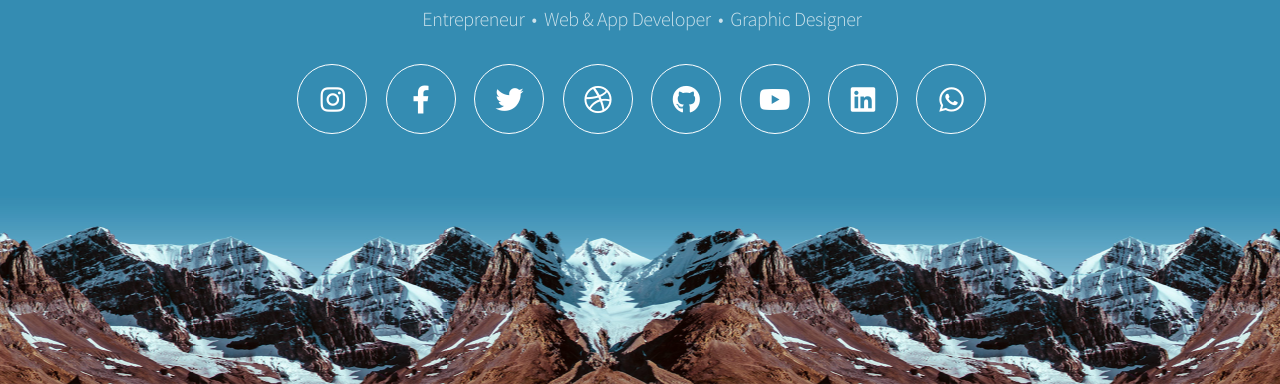
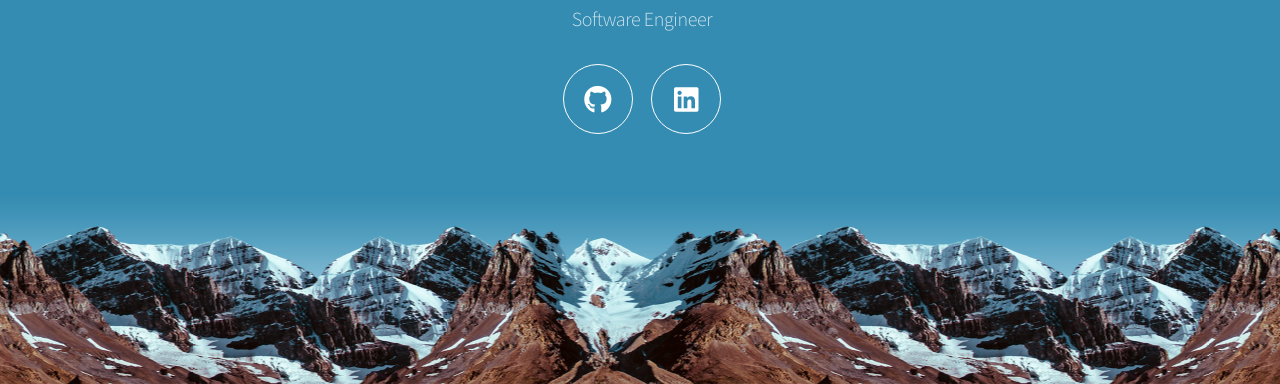
Before and after one commit to rchirag101/rchirag101.github.io, a plain HTML site: page index.html in a window 1280 px wide. Shown: the part 416-800 px from the top of the page. Drawn offline with Linux system fonts and the light colour scheme.

Commit message:
Update index.html

```diff
--- a/index.html
+++ b/index.html
@@ -46,39 +46,15 @@
 		                    </ul>
 		                </nav>
 		                <h1>Chirag Ramchandanee</h1>
-		                <p>Entrepreneur &nbsp;&bull;&nbsp; Web & App Developer &nbsp;&bull;&nbsp; Graphic Designer</p>
+		                <p>Software Engineer</p>
 		                <nav>
 		                    <ul>
-		                        <li>
-		                            <a href="https://www.instagram.com/chirag.101" class="icon brands fa-instagram" title="Follow me on Instagram">
-									</a>
-		                        </li>
-		                        <li>
-		                            <a href="https://www.facebook.com/chirag.ramchandani.923" class="icon brands fa-facebook-f" title="Connect with me on Facebook">
-									</a>
-		                        </li>
-		                        <li>
-		                            <a href="https://twitter.com/rchirag101" class="icon brands fa-twitter" title="Follow me on Twitter">
-									</a>
-		                        </li>
-		                        <li>
-		                            <a href="https://dribbble.com/rchirag" class="icon brands fa-dribbble" title="Check my designs on Dribbble">
-									</a>
-		                        </li>
 		                        <li>
 		                            <a href="https://github.com/rchirag101" class="icon brands fa-github" title="Check my work on Github">
 	                        		</a>
 		                        </li>
 		                        <li>
-		                            <a href="https://www.youtube.com/channel/UChwRlGqZ3gri0ysVzcjPygA" class="icon brands fa-youtube" title="Watch me on Youtube">
-									</a>
-		                        </li>
-		                        <li>
 		                            <a href="https://in.linkedin.com/in/chirag-ramchandanee-aa3833129" class="icon brands fa-linkedin" title="Connect with me on Linkedin">
-									</a>
-		                        </li>
-		                        <li>
-		                            <a href="https://wa.me/919974896992?text=Hii%20Chirag,%20I%20am%20contacting%20you%20from your webpage." class="icon brands fa-whatsapp" title="Chat with me on WhatsApp">
 									</a>
 		                        </li>
 		                    </ul>
```
